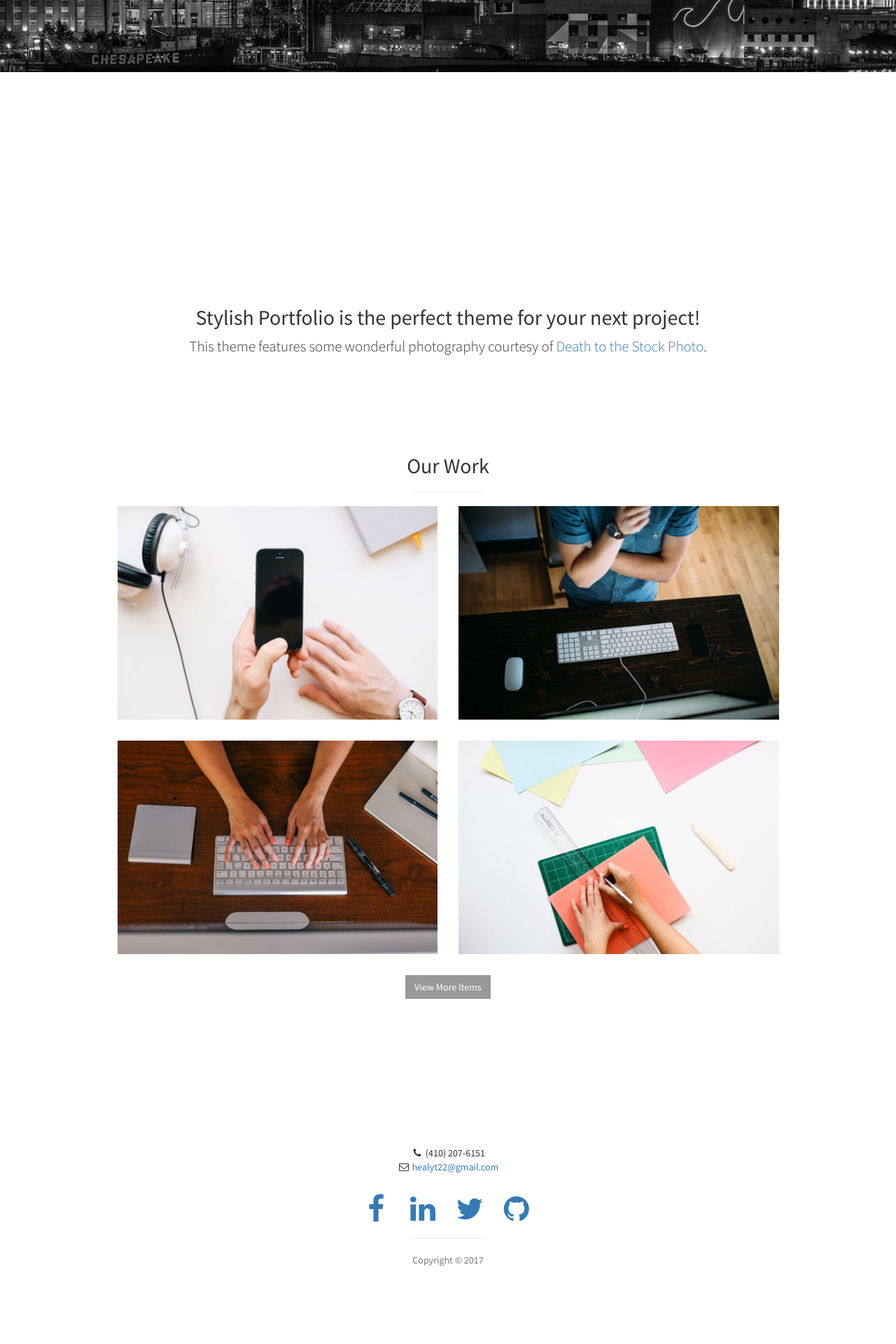
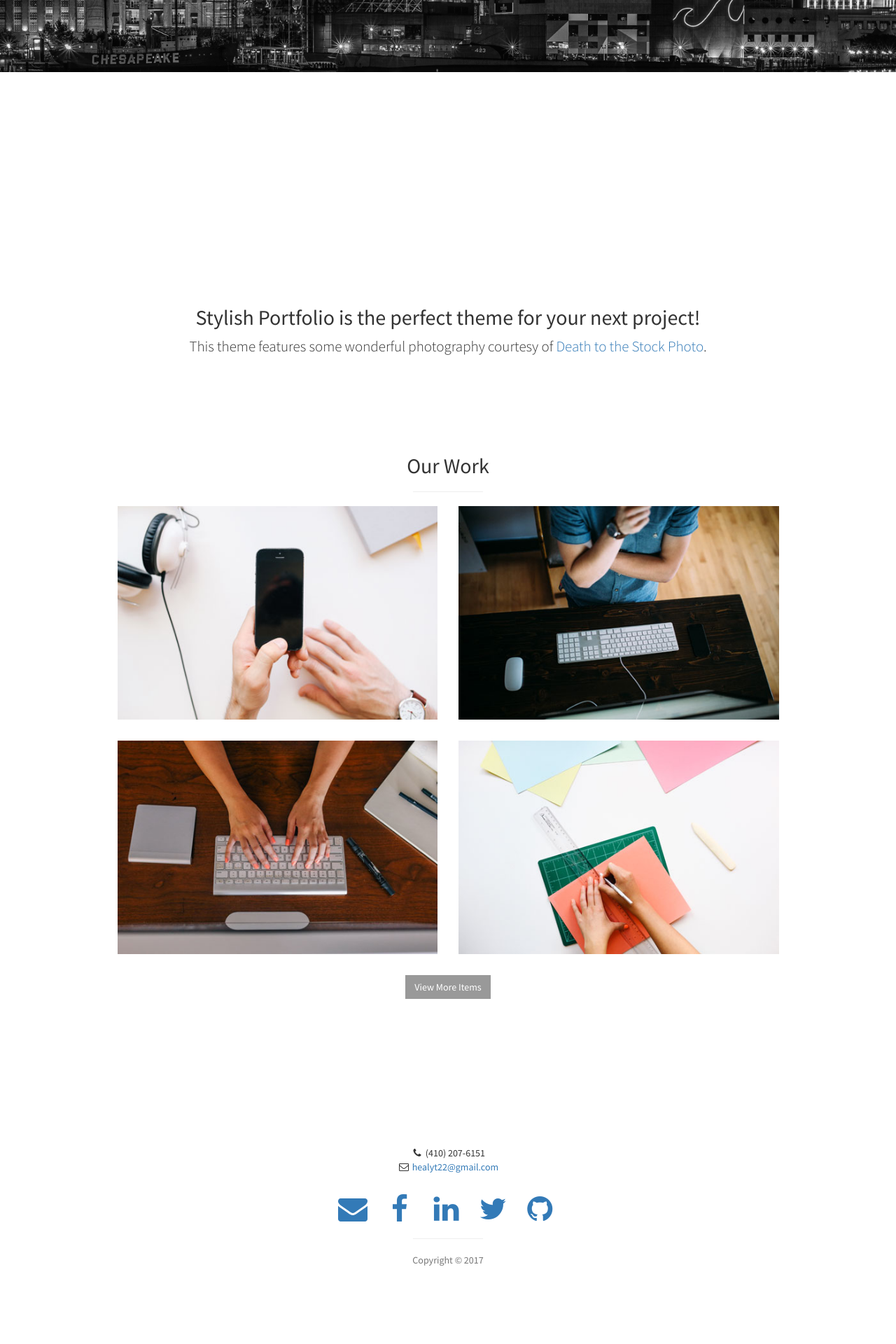
Before and after one commit to healyt22/healyt22.github.io, a Jekyll site: the page built from index.html, in a window 1280 px wide. Shown: the part 733-2653 px from the top of the page at 70% size. Built offline with Jekyll 4.4.1, drawn with Linux system fonts in a browser that asks for light colours.

Commit message:
messin with stuff

```diff
--- a/_includes/footer.html
+++ b/_includes/footer.html
@@ -17,6 +17,9 @@
         <br>
         <ul class="list-inline">
           <li>
+            <a href="mailto:healyt22@gmail.com"><i class="fa fa-envelope fa-fw fa-3x"></i></a>
+          </li>
+          <li>
             <a href="https://facebook.com/tim.healy.921"><i class="fa fa-facebook fa-fw fa-3x"></i></a>
           </li>
           <li>
```
